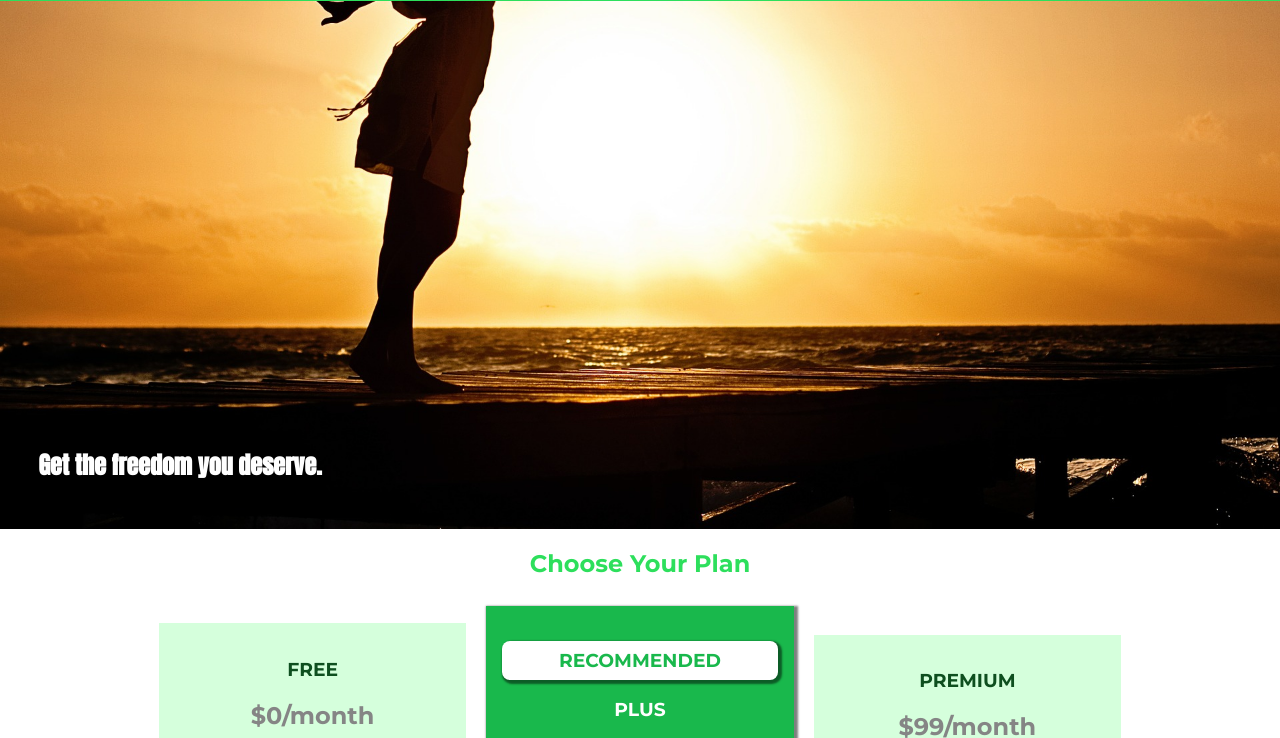
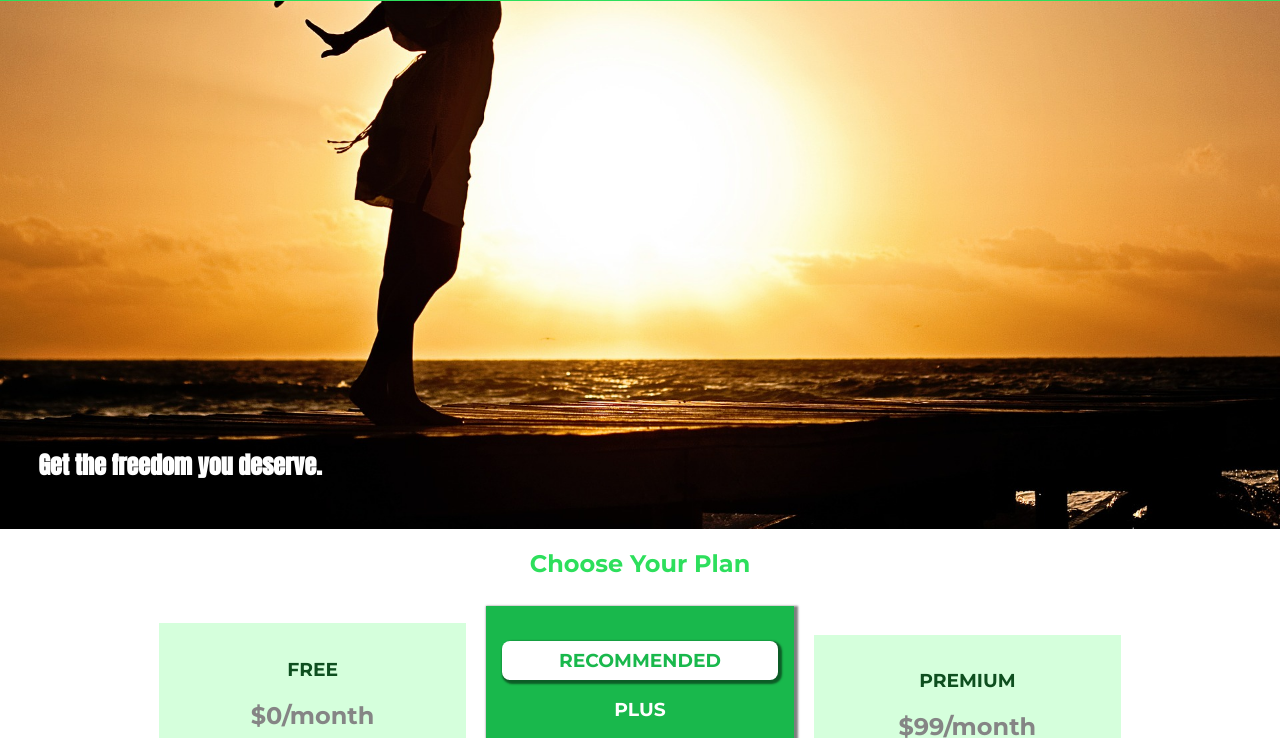
Before and after one commit to akashmore1/CSS-Concepts-Everything, a plain HTML site: page Background-and-Images/index.html in a window 1280 px wide. Shown: the part 42-780 px from the top of the page. Drawn offline with Linux system fonts and the light colour scheme.

Commit message:
All background properties

```diff
--- a/Background-and-Images/main.css
+++ b/Background-and-Images/main.css
@@ -17,7 +17,8 @@
   /* background-repeat: repeat-x;
   background-repeat: repeat-y; */
 
-  background-position: 0 100%;
+  /* Refer readme.md to learn more. */
+  background-position: left 10% bottom 10%;
 
   background-color: #ff1b68;
   width: 100%;
```
Also changed, not shown: 1 other file.
